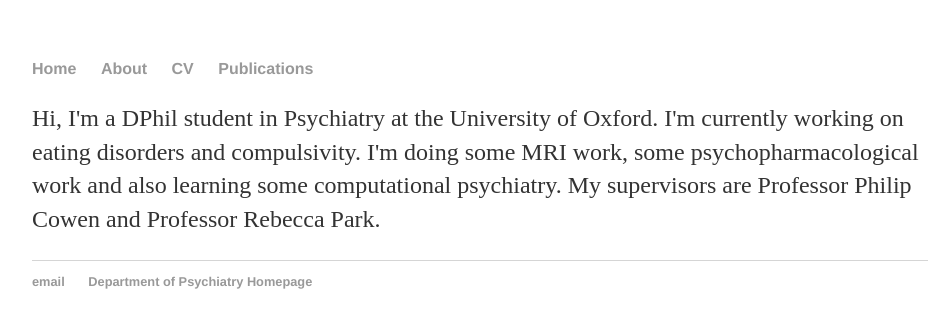
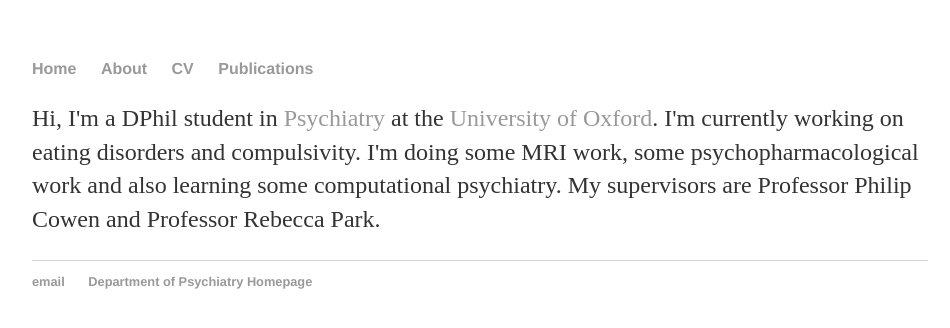
Before and after one commit to apike02/apike02.github.io, a Jekyll site: the page built from about/index.html, in a window 1280 px wide. Shown: the top 328 px of the page, without its empty margins (160-1110 px from the left). Built offline with Jekyll 4.4.1, drawn with Linux system fonts in a browser that asks for light colours; part of the change alters nothing that is shown.

```diff
--- a/about/index.html
+++ b/about/index.html
@@ -1,8 +1,8 @@
 ---
 layout: default
-title: Alexandra Pike's 'about me' page
+title: About me
 ---
 <div class="blurb">
-	<p>Hi, I'm a DPhil student in Psychiatry at the University of Oxford. I'm currently working on eating disorders and compulsivity. I'm doing some MRI work, some psychopharmacological work and also learning some computational psychiatry.
+	<p>Hi, I'm a DPhil student in <a href="https://www.psych.ox.ac.uk/">Psychiatry</a> at the <a href="http://www.ox.ac.uk/">University of Oxford</a>. I'm currently working on eating disorders and compulsivity. I'm doing some MRI work, some psychopharmacological work and also learning some computational psychiatry.
 My supervisors are Professor Philip Cowen and Professor Rebecca Park. </p>
 </div><!-- /.blurb -->
```
